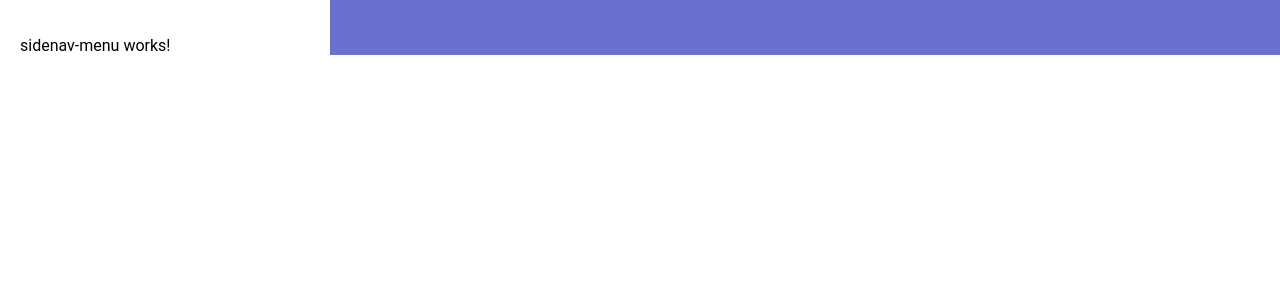
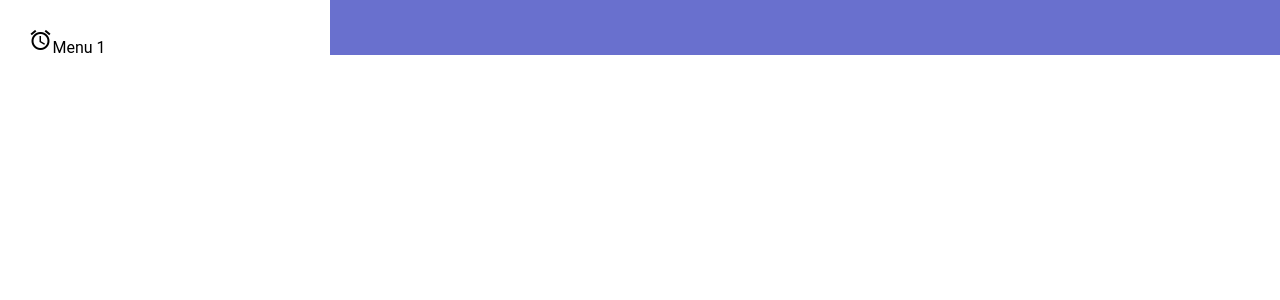
Before and after one commit to seb9465/chat-app, an Angular app in the folder client/: page / in a window 1280 px wide. Both pictures are taken after a click on the element "menu". Shown: the top 300 px of the page. Built offline with nearby package versions, Linux system fonts and the light colour scheme.

Commit message:
testing ci

```diff
--- a/client/src/app/common/sidenav-menu/sidenav-menu.component.html
+++ b/client/src/app/common/sidenav-menu/sidenav-menu.component.html
@@ -1,8 +1,8 @@
 <div class='sidenav-content'>
-  <p>
-    sidenav-menu works!
-  </p>
-  <div class='sidemenu-item'></div>
+  <div class='sidemenu-item'>
+    <i class="material-icons">alarm</i>
+    <span>Menu 1</span>
+  </div>
   <div class='sidemenu-item'></div>
   <div class='sidemenu-item'></div>
   <div class='sidemenu-item'></div>
--- a/client/src/app/common/sidenav-menu/sidenav-menu.component.scss
+++ b/client/src/app/common/sidenav-menu/sidenav-menu.component.scss
@@ -20,9 +20,13 @@
         vertical-align: top;
         color: black;
         z-index: 999;
-        height: 100px;
         width: 92px;
-        color: #f1f1f1;
         text-align: center;
+
+        span {
+            vertical-align: middle;
+            margin: auto;
+            padding: 0;
+        }
     }
 }
```
Also changed, not shown: 1 other file (tests, documents, lock files or other folders).
